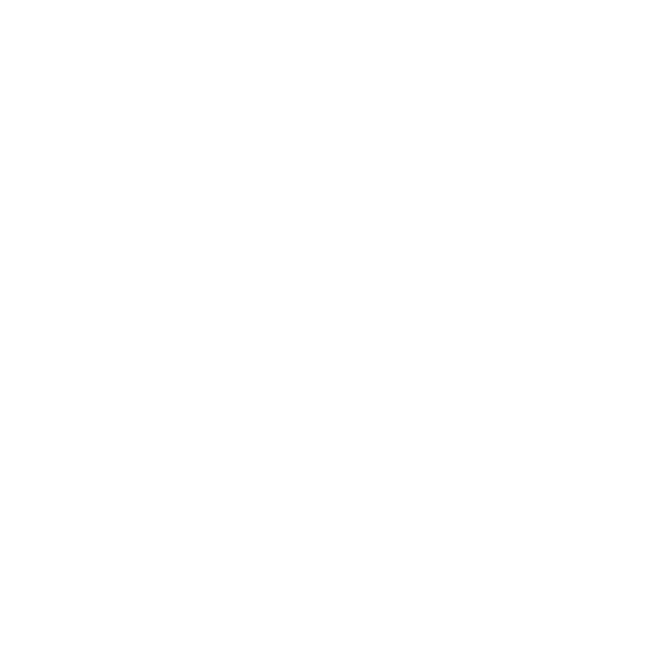
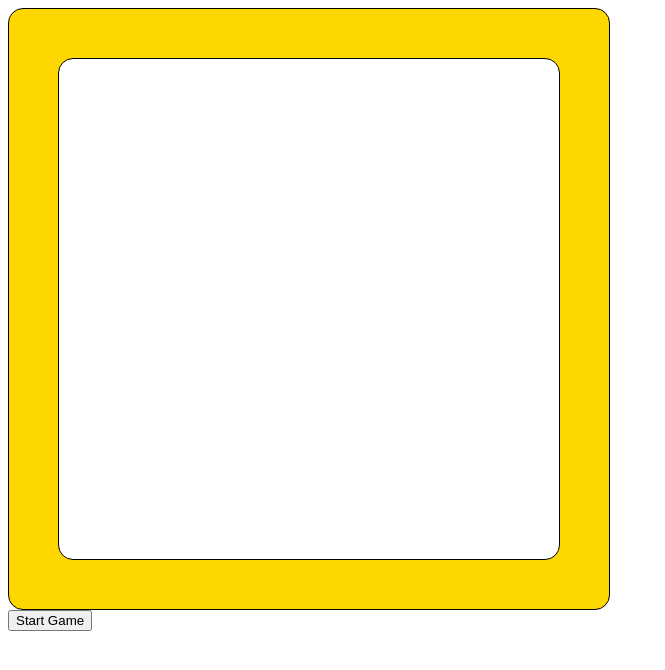
Before and after one commit to Grottis/puzzle, a plain HTML site: page index.html in a window 1280 px wide. Shown: the whole page, without its empty margins (0-665 px from the left). Drawn offline with Linux system fonts and the light colour scheme.

Commit message:
Add canvas with a frame and a button to start the game Also adds the styling to it

```diff
--- a/css/main.css
+++ b/css/main.css
@@ -0,0 +1,18 @@
+
+canvas{
+	border:solid 1px black;
+	border-radius:15px;
+	display:inline;
+	position:relative;
+	background-color:white;
+}
+
+#canvasFrame{
+
+	display:flex;justify-content:center;align-items:center;
+	border:solid 1px;
+	width:600px;
+	height:600px;
+	border-radius:15px;
+	background-color:gold;
+}
--- a/index.html
+++ b/index.html
@@ -6,6 +6,10 @@
 		<script src="js/main.js"></script>
 	</head>
 	<body>
-
+		<div id="canvasFrame">
+			<canvas id="gameCanvas" width="500" height="500">
+			</canvas>
+		</div>
+		<button id="startGame">Start Game</button>
 	</body>
 </html>
```
